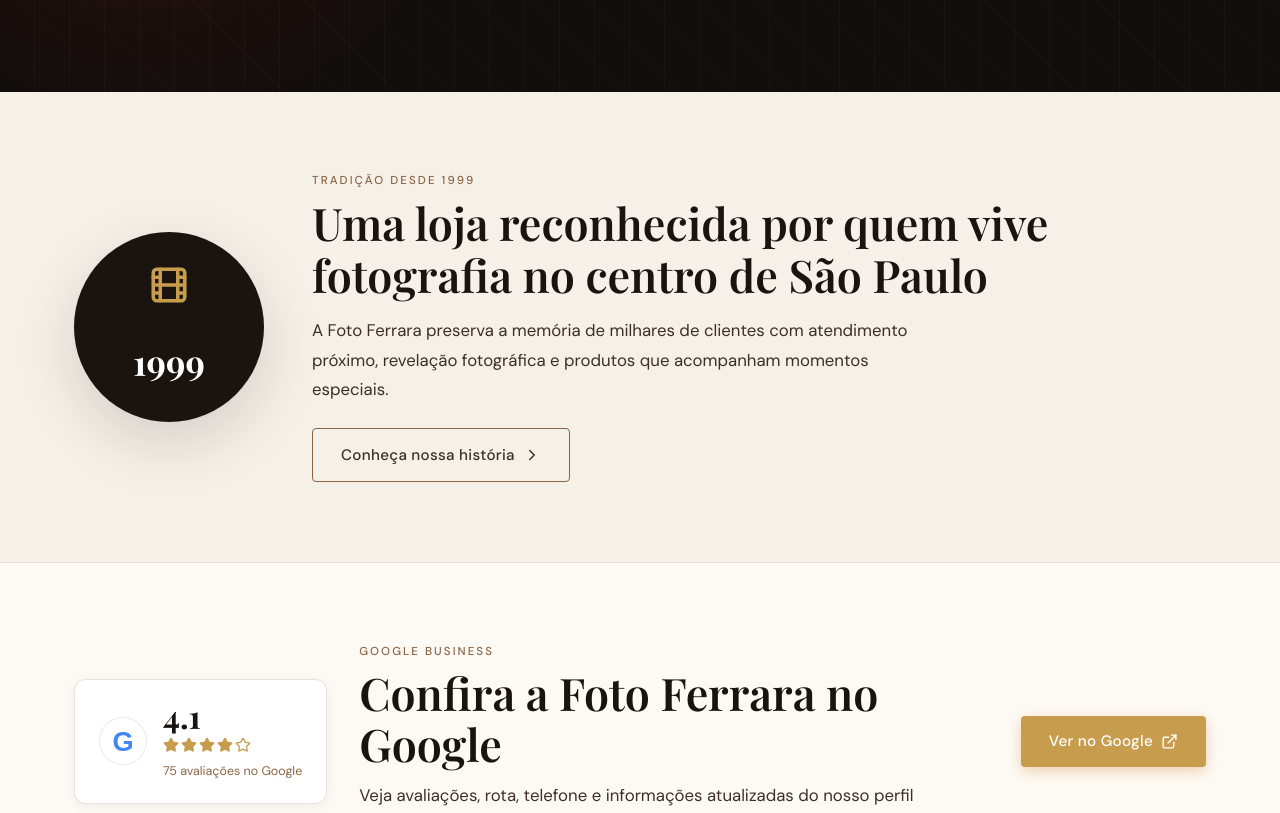
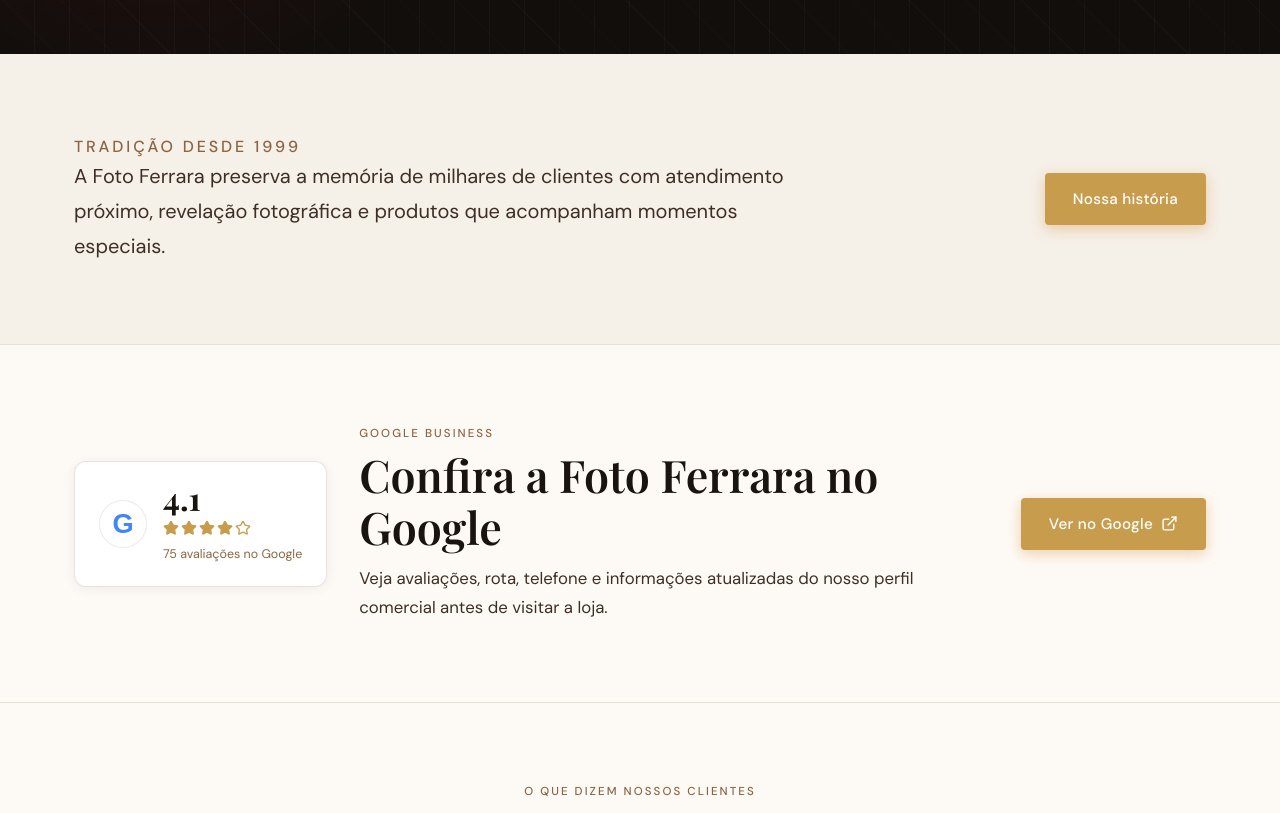
Before and after one commit to erickramossantoser/foto-ferrara-site, a React (Vite) app: page / in a window 1280 px wide. Shown: the part 1820-2633 px from the top of the page. Built offline with nearby package versions, Linux system fonts and the light colour scheme; a web font is replaced by a local one.

Commit message:
refector: arrumando pagina inicial, deixando clean

```diff
--- a/src/pages/Home.css
+++ b/src/pages/Home.css
@@ -309,36 +309,31 @@
 
 .tradition-section {
   background: var(--cream);
-  padding-top: 5.5rem;
+  padding: 3rem 0;
 }
 
 .tradition-section__inner {
-  display: grid;
-  grid-template-columns: 190px minmax(0, 1fr);
-  gap: 3rem;
+  display: flex;
   align-items: center;
+  justify-content: space-between;
+  gap: 2rem;
 }
 
-.tradition-section__mark {
-  min-height: 190px;
-  border-radius: 50%;
-  display: grid;
-  place-items: center;
-  color: var(--amber);
-  background: var(--ink);
-  box-shadow: var(--shadow-lg);
+.tradition-section__inner > div {
+  flex: 1;
 }
 
-.tradition-section__mark strong {
-  display: block;
-  color: #fff;
-  font-family: var(--font-display);
-  font-size: 2.2rem;
-  margin-top: -2.3rem;
+.tradition-section__inner .section-label {
+  font-size: 1rem;
+}
+
+.tradition-section__inner .section-body {
+  font-size: 1.25rem;
 }
 
 .tradition-section__btn {
-  margin-top: 1.5rem;
+  flex-shrink: 0;
+  white-space: nowrap;
 }
 
 .google-business {
@@ -561,6 +556,10 @@
   box-shadow: 0 24px 60px rgba(0,0,0,.3);
 }
 
+.text-gold {
+  color: var(--sepia-light);
+}
+
 @media (max-width: 1024px) {
   .hero__content,
   .visit-section__inner {
@@ -588,12 +587,8 @@
   }
 
   .tradition-section__inner {
-    grid-template-columns: 1fr;
-  }
-
-  .tradition-section__mark {
-    width: 170px;
-    min-height: 170px;
+    flex-direction: column;
+    align-items: flex-start;
   }
 }
 
--- a/src/pages/Home.jsx
+++ b/src/pages/Home.jsx
@@ -115,7 +115,7 @@
           <div className="hero__copy">
             <p className="section-label fade-up">Foto Ferrara</p>
             <h1 className="hero__title fade-up fade-up-1">
-              Fotografia, tradição e memórias desde 1999
+              Construa histórias com <span className="text-gold">memórias</span>
             </h1>
             <p className="hero__subtitle fade-up fade-up-2">
               Revelação de fotos, filmes analógicos, câmeras, relógios e presentes
@@ -224,22 +224,15 @@
 
       <section className="section tradition-section">
         <div className="container tradition-section__inner">
-          <div className="tradition-section__mark">
-            <Film size={42} />
-            <strong>1999</strong>
-          </div>
           <div>
             <p className="section-label">Tradição desde 1999</p>
-            <h2 className="section-title">Uma loja reconhecida por quem vive fotografia no centro de São Paulo</h2>
             <p className="section-body">
-              A Foto Ferrara preserva a memória de milhares de clientes com atendimento
-              próximo, revelação fotográfica e produtos que acompanham momentos especiais.
+              A Foto Ferrara preserva a memória de milhares de clientes com atendimento próximo, revelação fotográfica e produtos que acompanham momentos especiais.
             </p>
-            <Link to="/sobre" className="btn btn-outline tradition-section__btn">
-              Conheça nossa história
-              <ChevronRight size={18} />
-            </Link>
           </div>
+          <Link to="/sobre" className="btn btn-primary tradition-section__btn">
+            Nossa história
+          </Link>
         </div>
       </section>
 
```
